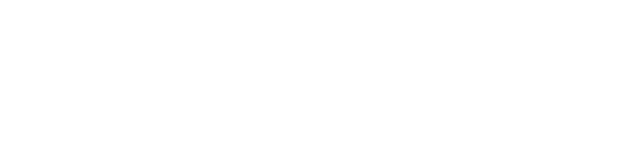
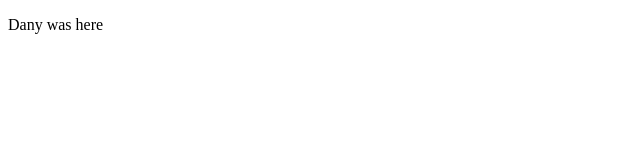
Before and after one commit to shinha/gitdemo, a plain HTML site: page index.html in a window 1280 px wide. Shown: the whole page, without its empty margins (0-640 px from the left). Drawn offline with Linux system fonts and the light colour scheme.

Commit message:
added message

```diff
--- a/index.html
+++ b/index.html
@@ -7,6 +7,5 @@
     <title>Document</title>
 </head>
 <body>
-
-</body>
+    <p>Dany was here</p>
 </html>
```
